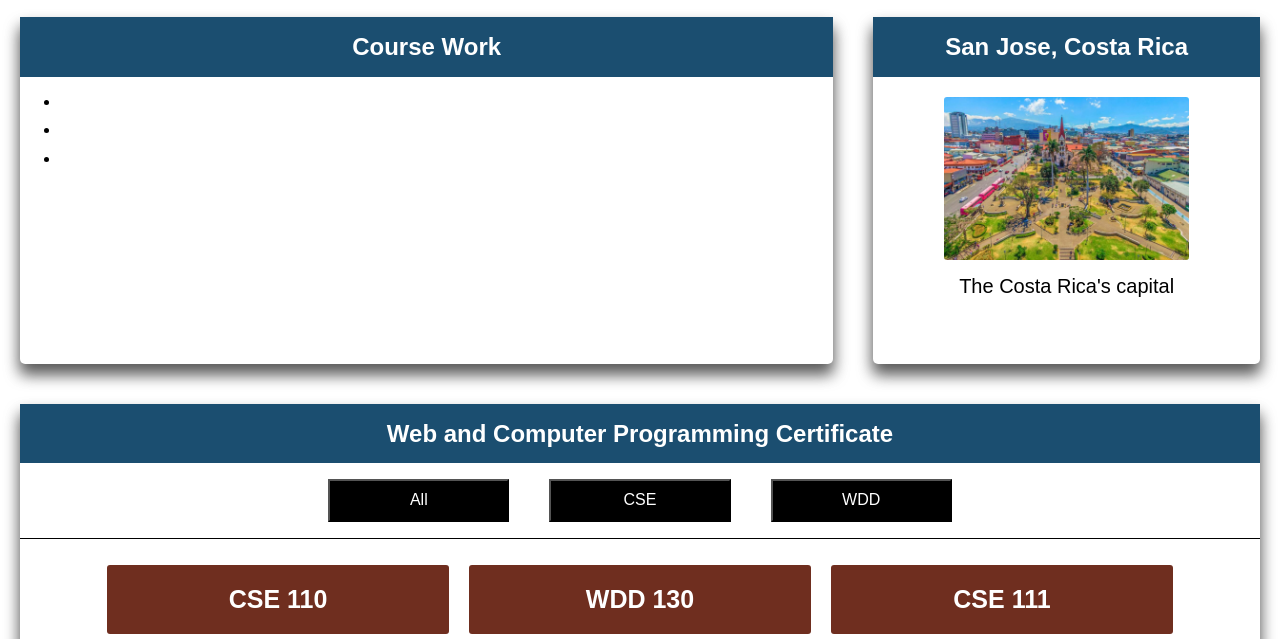
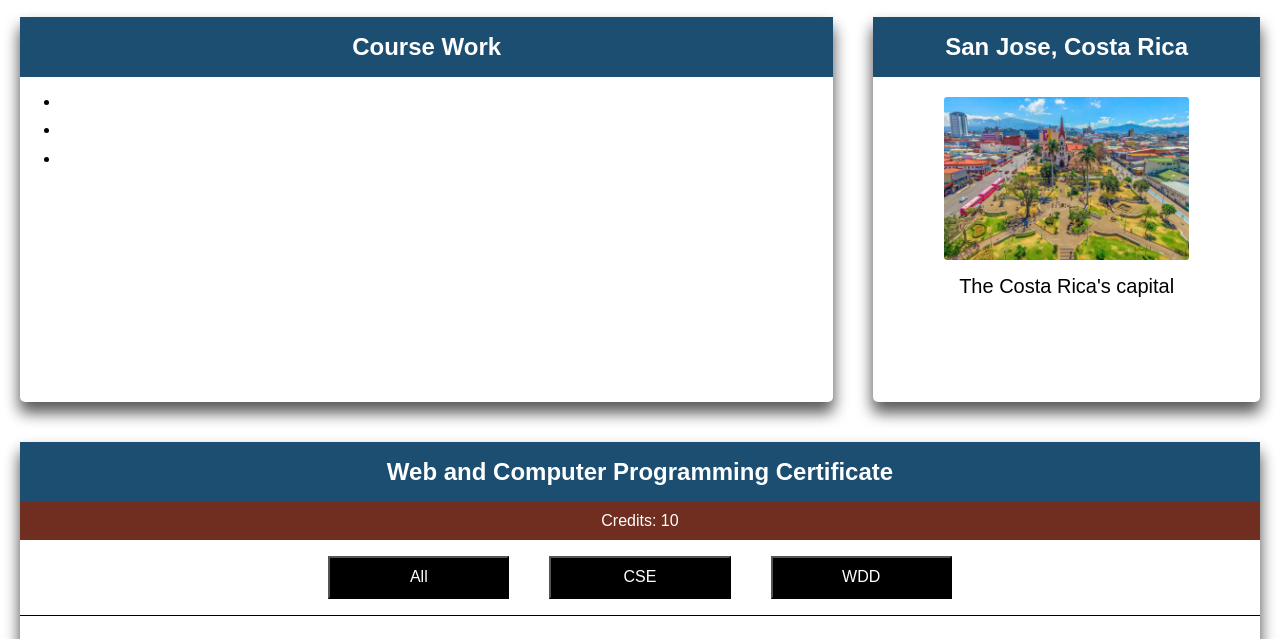
Before and after one commit to ronaldoucl/wdd231, a plain HTML site: page index.html in a window 1280 px wide. Shown: the part 291-930 px from the top of the page. Drawn offline with Linux system fonts and the light colour scheme; a web font is replaced by a local one.

Commit message:
audit modifications

```diff
--- a/index.html
+++ b/index.html
@@ -13,7 +13,7 @@
     <script src="scripts/get-dates.js" defer></script>
     <script src="scripts/courses.js" defer></script>
     <script src="scripts/hamburger-icon.js"></script>
-    <title>Home Page</title>
+    <title>Home Page - Ronaldo Campos Lucas</title>
 </head>
 <body>
     <header>
@@ -28,8 +28,8 @@
         <ul id="ul">
             <li><a href="index.html">Home</a></li>
             <li><a href="#">Chamber</a></li>
-            <li><a href="https://github.com/ronaldoucl">Github Profile</a></li>
-            <li><a href="https://www.linkedin.com/in/ronaldocamposlucas/">LinkedIn</a></li>
+            <li><a href="https://github.com/ronaldoucl" target="_blank">Github Profile</a></li>
+            <li><a href="https://www.linkedin.com/in/ronaldocamposlucas/" target="_blank">LinkedIn</a></li>
         </ul>
     </nav>
     <main>
@@ -50,6 +50,7 @@
         </section>
         <section class="certificate">
             <h2>Web and Computer Programming Certificate</h2>
+            <div id="credits"></div>
             <div class="filters">
                 <button onclick="filterCourses('all')">All</button>
                 <button onclick="filterCourses('cse')">CSE</button>
--- a/scripts/courses.js
+++ b/scripts/courses.js
@@ -1,8 +1,18 @@
 document.addEventListener('DOMContentLoaded', getCourses);
 
 function getCourses() {
+    let credits = 0
     const container = document.getElementById('courses');
     displayCourses(courses);
+
+    courses.forEach(course => {
+        if(course.completed){
+            credits = credits + course.credits
+        }
+    })
+
+    const creditsDiv = document.getElementById('credits');
+    creditsDiv.innerHTML = "Credits: " + credits;
 }
 
 function displayCourses(arrayCourses){
--- a/styles/base.css
+++ b/styles/base.css
@@ -58,6 +58,10 @@ nav ul li a {
     text-decoration: none;
     color: #fff;
     font-size: 24px;
+}
+
+nav ul li a:hover {
+    color: yellow;
 }
 
 main {
@@ -129,6 +133,11 @@ main {
     background-color: black;
     color: white;
     cursor: pointer;
+    transition: transform 0.3s ease;
+}
+
+.filters button:hover {
+    transform: scale(1.1);
 }
 
 #courses {
@@ -157,6 +166,16 @@ main {
     background-color: #edf1f2;
     border: 1px solid #b0b2b3;
     color: black;
+}
+
+#credits {
+    display: block;
+    width: 100%;
+    color: white;
+    background-color: #6f2e1f;
+    padding-top: 10px;
+    padding-bottom: 10px;
+    text-align: center;
 }
 
 /* FOOTER */
```
